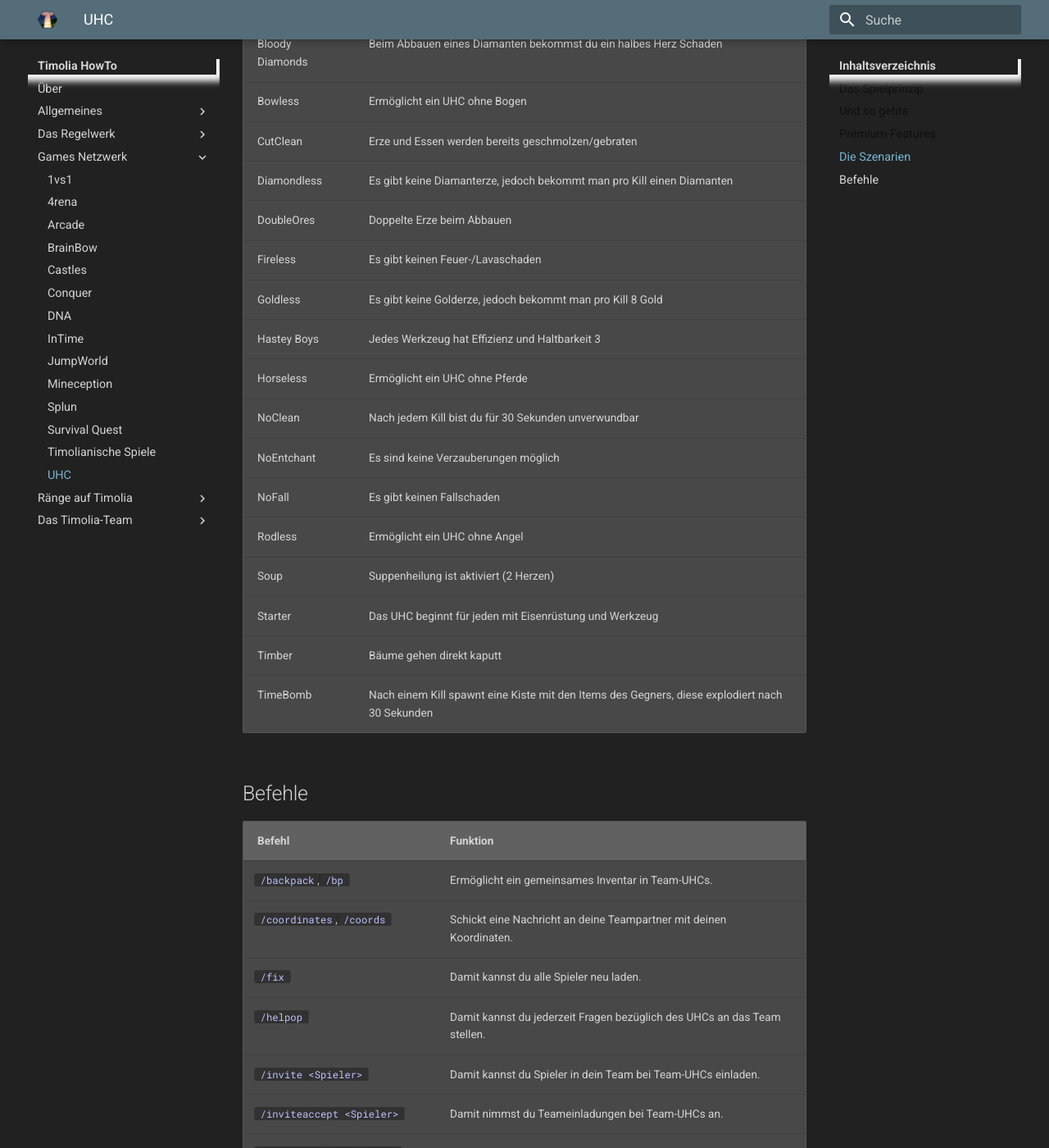
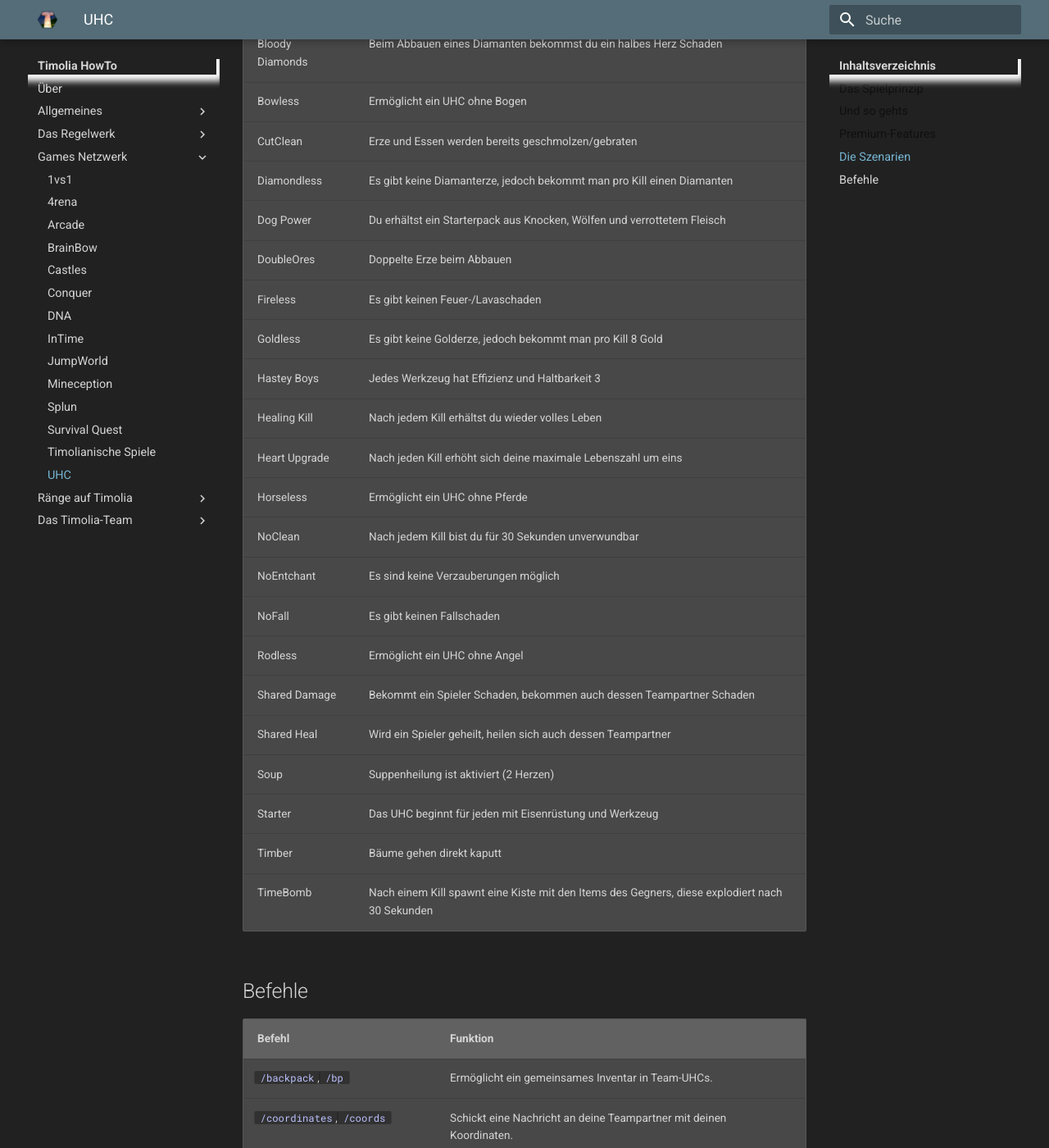
Before and after one commit to TimoliaDE/HowTo, an MkDocs documentation site: the page built from docs/games/uhc.md, in a window 1280 px wide and 1400 px high, scrolled down 1256 px. Shown: the whole window at 82% size. Built offline with MkDocs 1.6.1 and Material for MkDocs 9.7.7, drawn with Linux system fonts in a browser that asks for light colours; old or Windows-style settings are respelled for this version of MkDocs.

Commit message:
UHC add new scenarios

```diff
--- a/docs/games/uhc.md
+++ b/docs/games/uhc.md
@@ -30,15 +30,20 @@ Hier findest du alle UHC-Szenarien und deren Bedeutung.
 | Bowless          | Ermöglicht ein UHC ohne Bogen |
 | CutClean         | Erze und Essen werden bereits geschmolzen/gebraten |
 | Diamondless      | Es gibt keine Diamanterze, jedoch bekommt man pro Kill einen Diamanten |
+| Dog Power        | Du erhältst ein Starterpack aus Knocken, Wölfen und verrottetem Fleisch |
 | DoubleOres       | Doppelte Erze beim Abbauen |
 | Fireless         | Es gibt keinen Feuer-/Lavaschaden |
 | Goldless         | Es gibt keine Golderze, jedoch bekommt man pro Kill 8 Gold |
 | Hastey Boys      | Jedes Werkzeug hat Effizienz und Haltbarkeit 3 |
+| Healing Kill     | Nach jedem Kill erhältst du wieder volles Leben |
+| Heart Upgrade    | Nach jeden Kill erhöht sich deine maximale Lebenszahl um eins |
 | Horseless        | Ermöglicht ein UHC ohne Pferde |
 | NoClean          | Nach jedem Kill bist du für 30 Sekunden unverwundbar |
 | NoEntchant       | Es sind keine Verzauberungen möglich |
 | NoFall           | Es gibt keinen Fallschaden |
 | Rodless          | Ermöglicht ein UHC ohne Angel |
+| Shared Damage    | Bekommt ein Spieler Schaden, bekommen auch dessen Teampartner Schaden |
+| Shared Heal      | Wird ein Spieler geheilt, heilen sich auch dessen Teampartner |
 | Soup             | Suppenheilung ist aktiviert (2 Herzen) |
 | Starter          | Das UHC beginnt für jeden mit Eisenrüstung und Werkzeug |
 | Timber           | Bäume gehen direkt kaputt |
```
